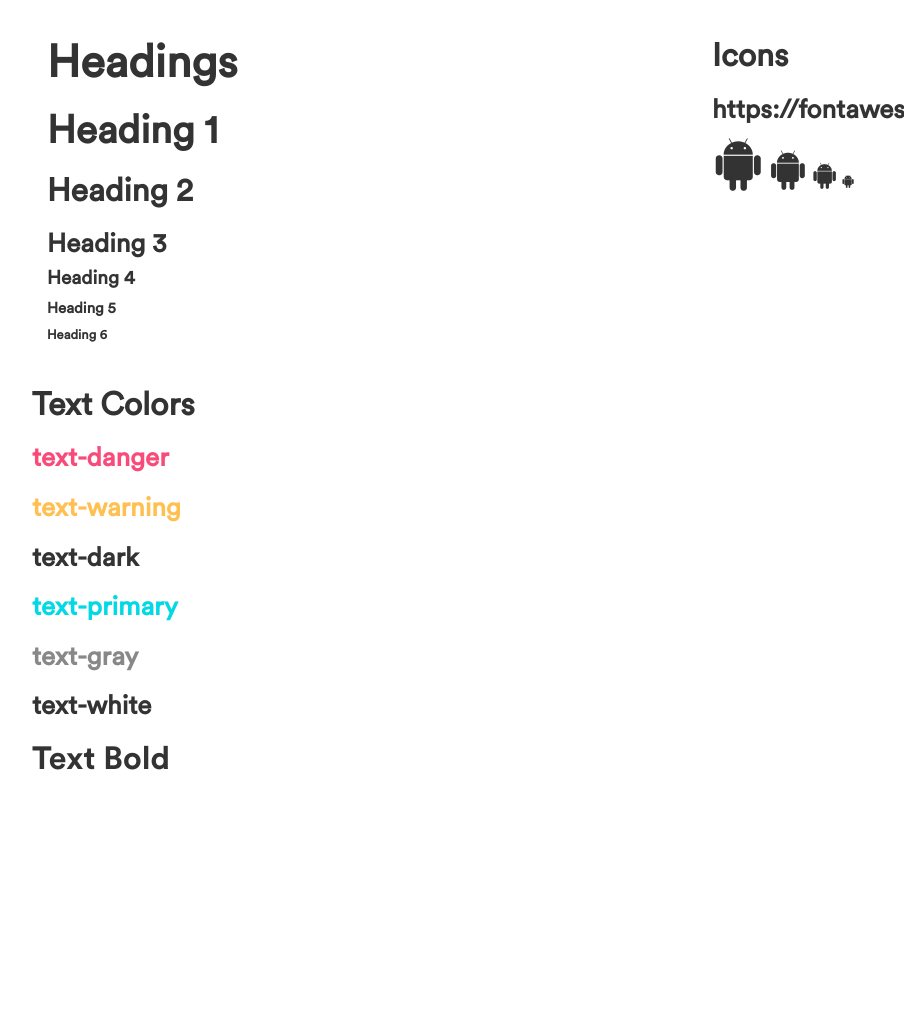
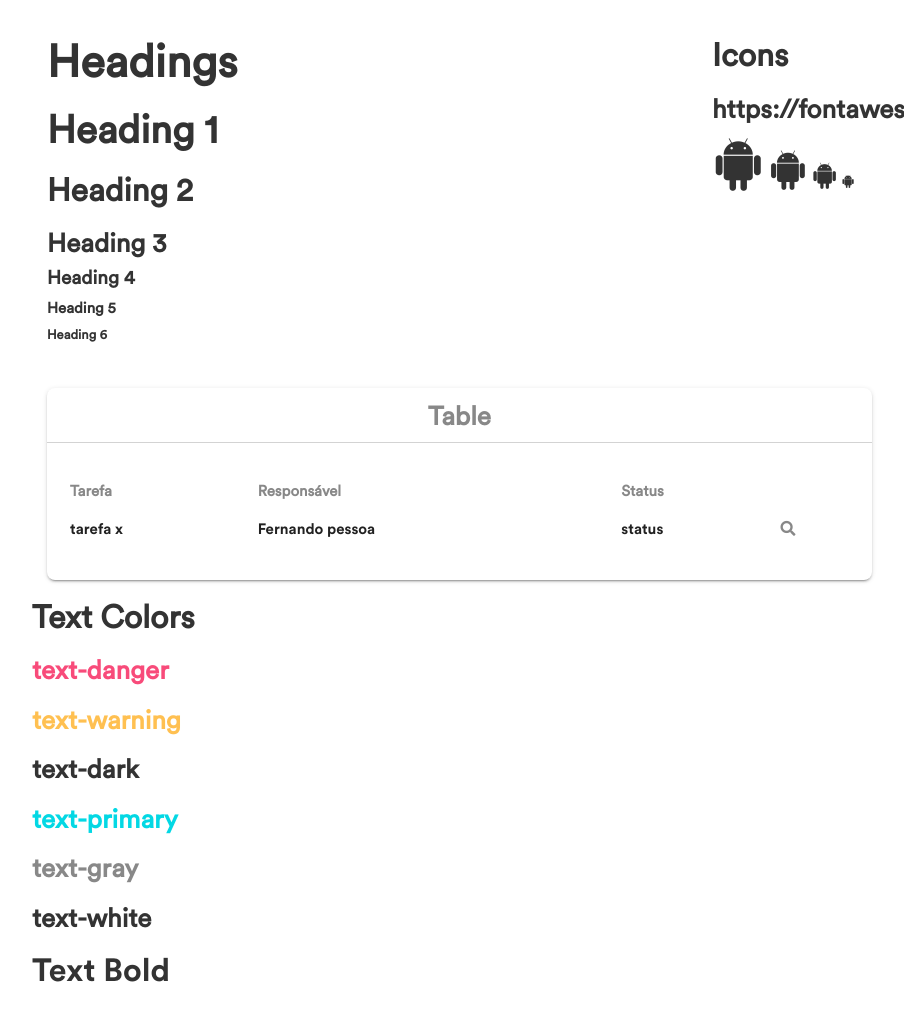
Before and after one commit to dennissiq/inside.frontend, a website: page Biblioteca.html in a window 1280 px wide. Shown: the part 1325-2345 px from the top of the page, without its empty margins (38-942 px from the left). Before the commit the page ends 2143 px from the top, so only its background shows below. Drawn offline with Linux system fonts and the light colour scheme.

Commit message:
add table in library

```diff
--- a/Biblioteca.html
+++ b/Biblioteca.html
@@ -24,16 +24,6 @@
 </head>
 
 <body>
-  <!-- <div>
-    <div class="container pdd-15-lg-t pdd-15-md-t">
-      <div class="mat-card-kit">
-        <div class="container">
-          <h1>Teste</h1>
-          <h1 class="text-bold">Olá</h1>
-        </div>
-      </div>
-    </div>
-  </div> -->
 
   <div class="container pdd-15-lg-b pdd-15-lg-b">
     <div>
@@ -133,6 +123,37 @@
       </div>
     </div>
   </div>
+  <div class="container">
+    <div class="col-md-9 col-lg-9">
+      <div class="mat-card-kit">
+        <h3 class=" text-center text-gray pdd-15-lg-t pdd-15-md-b">Table</h3>
+        <div class="line-gray"></div>
+        <div class="container-fluid table-card pdd-30-md-t pdd-30-lg-t pdd-30-xlg-t">
+          <div class="">
+            <table class="table table-hover table-card">
+              <thead>
+                <tr>
+                  <th class="legenda text-gray">Tarefa</th>
+                  <th class="legenda text-gray">Responsável</th>
+                  <th class="legenda text-gray">Status</th>
+                </tr>
+              </thead>
+              <tbody>
+                <tr>
+                  <td class="text-bold">tarefa x</td>
+                  <td class="text-bold">Fernando pessoa</td>
+                  <td class="text-bold">
+                    <p>status</p>
+                  </td>
+                  <td> <i class="fa fa-search text-gray" aria-hidden="true"></i></td>
+                </tr>
+              </tbody>
+            </table>
+          </div>
+        </div>
+      </div>
+    </div>
+  </div>
   <div class="container pdd-30-md-b pdd-30-lg-b">
     <h2>Text Colors</h2>
     <h3 class="text-danger">text-danger</h3>
@@ -141,9 +162,9 @@
     <h3 class="text-primary">text-primary</h3>
     <h3 class="text-gray">text-gray</h3>
     <h3 class="text-dark">text-white</h3>
-
     <h2 class="text-bold">Text Bold</h2>
   </div>
+
 
   <!-- /#wrapper -->
 
```
